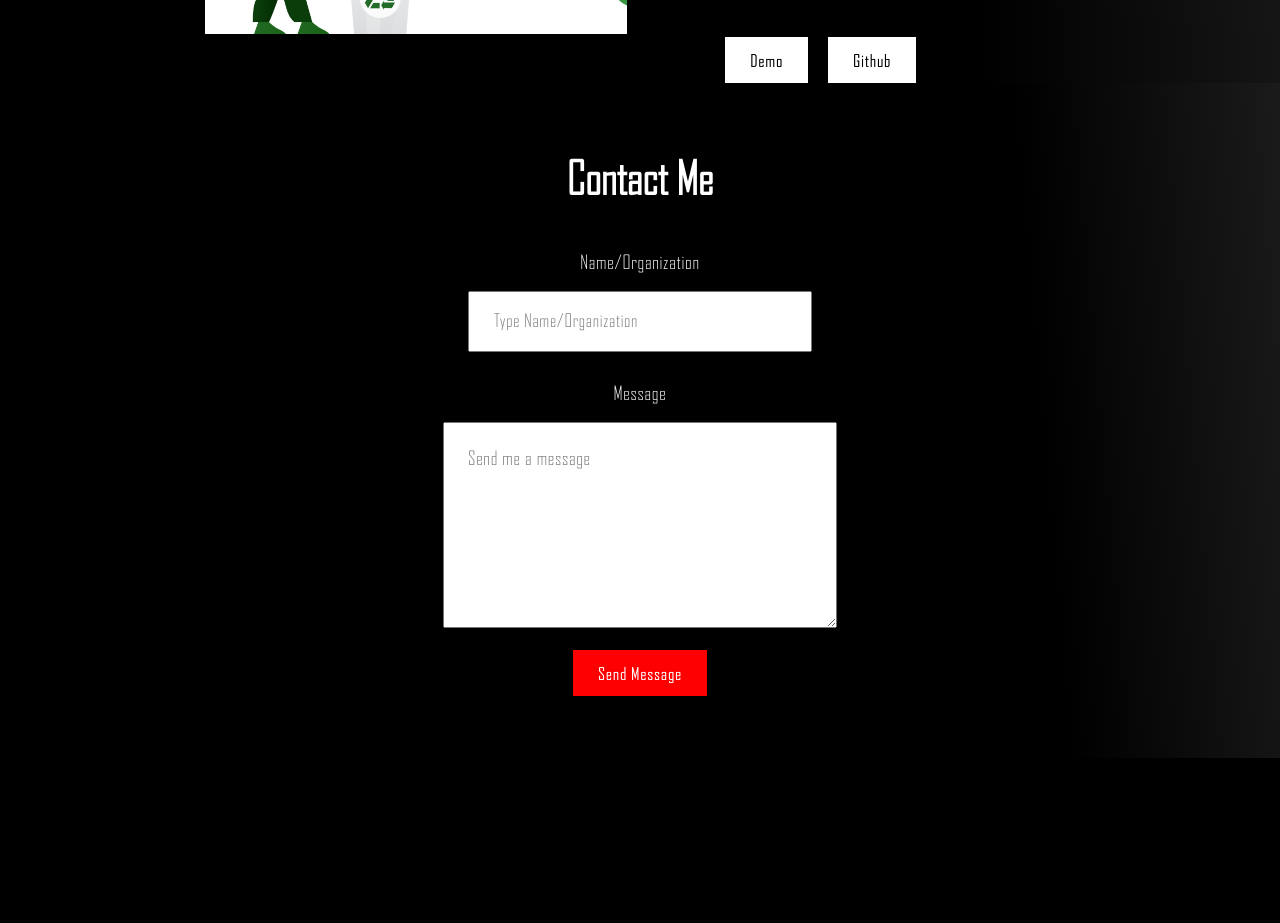
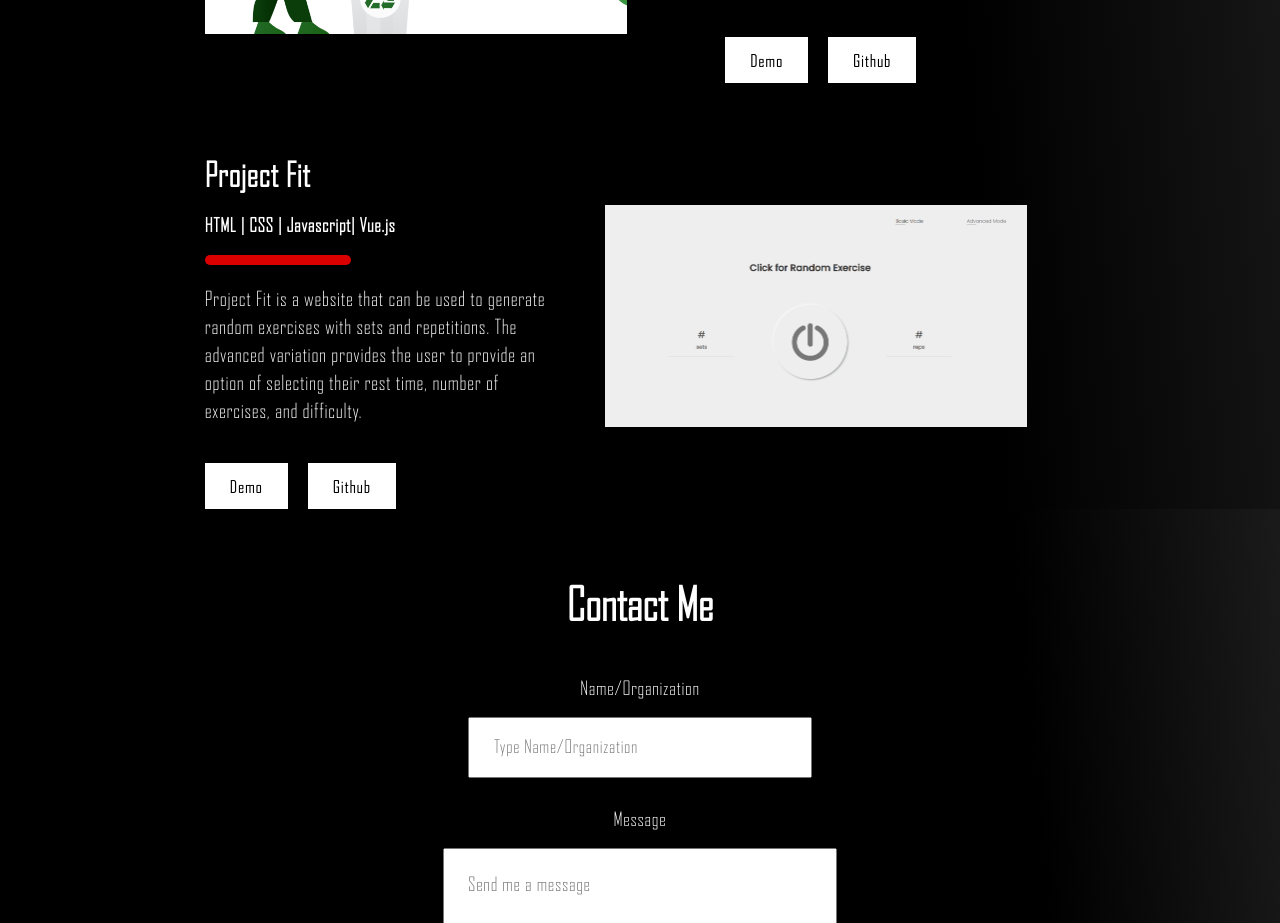
Before and after one commit to Ara-O/Portfolio-Website, a Vue app: page / in a window 1280 px wide. Shown: the part 2500-3423 px from the top of the page. Before the commit the page ends 3258 px from the top, so only its background shows below. Built offline with nearby package versions, Linux system fonts and the light colour scheme.

Commit message:
Updated projects. Design tweaks

```diff
--- a/src/components/contactspage.vue
+++ b/src/components/contactspage.vue
@@ -57,7 +57,7 @@ main {
   // padding-top: 90px;
   column-gap: 250px;
   height: auto;
-  // justify-content: center;
+  justify-content: center;
 }
 
 .contactmetext {
@@ -66,7 +66,7 @@ main {
 }
 
 .form-section {
-  margin-left: 194px;
+  //margin-left: 194px;
   padding-bottom: 62px;
 }
 
@@ -106,13 +106,12 @@ main {
   padding: 20px 50px;
   overflow: hidden;
   position: relative;
-  transform: rotate3d(92, 0, -81, 74deg);
   transition: all 750ms ease-in-out;
 }
 
-.businesscard:hover {
-  transform: rotate3d(1, 1, 1, 360deg);
-}
+// .businesscard:hover {
+//   transform: rotate3d(1, 1, 1, 360deg);
+// }
 .extras {
   font-size: 21px;
   letter-spacing: 0.7px;
@@ -120,11 +119,11 @@ main {
 }
 
 .mylogo {
-  position: absolute;
-  width: 242px;
-  right: -43px;
-  bottom: -5px;
-  filter: contrast(6.5) brightness(3.5);
+    position: absolute;
+    width: 242px;
+    right: -21px;
+    bottom: 0px;
+    filter: contrast(6.5) brightness(3.5);
 }
 
 .businesscard h3 a {
--- a/src/components/home.vue
+++ b/src/components/home.vue
@@ -54,6 +54,7 @@
     <h2 style="font-size: 50px; text-align: center; margin-bottom: -8px">
       Projects
     </h2>
+    <h4 class="interaction-note">Interact with the demos to the left</h4>
 
     <!-- MAIN CAROUSEL -->
 
@@ -163,6 +164,22 @@
           </template>
         </project>
       </section>
+      <!-- FOURTH PROJECT -->
+      <section class="project2">
+        <project
+          githuburl="https://github.com/Ara-O/Project_Fit"
+          demourl="https://project-fit.netlify.app/"
+          iframeurl="https://project-fit.netlify.app/"
+          previewurl="project4-preview.png"
+        >
+          <template #projectname>Project Fit</template>
+          <template #toolsused>HTML | CSS | Javascript| Vue.js</template>
+          <template #description>
+            Project Fit is a website that can be used to generate random exercises with sets and repetitions.
+            The advanced variation provides the user to provide an option of selecting their rest time, number of exercises, and difficulty.
+          </template>
+        </project>
+      </section>
 
     </div>
   </section>
@@ -217,8 +234,15 @@ export default {
           desc: "Simulated the landing page of a service designed to reduce food waste  by alerting users whenever their grocery items are about to expire ",
           demo: "https://hungry-yonath-796229.netlify.app",
           github: "https://github.com/Ara-O/Perishabl",
+        },
+        {
+          iframe: "https://project-fit.netlify.app/",
+          projectname: "Project Fit",
+          tools: "HTML | CSS | Javascript | Vue.js",
+          desc: "Project Fit is a website that can be used to generate random exercises with sets and repetitions.The advanced variation provides the user to provide an option of selecting their rest time, number of exercises, and difficulty.",
+          demo: "https://project-fit.netlify.app/",
+          github: "https://github.com/Ara-O/Project_Fit",
         }
-
       ],
     };
   },
--- a/src/styles/home.scss
+++ b/src/styles/home.scss
@@ -277,6 +277,13 @@ section.project2 {
   display: none;
 }
 
+.interaction-note{
+  text-align: center;
+  font-size: 24px;
+  margin-bottom: -3px;
+  font-weight: 100;
+}
+
 @media (max-width: 1500px) {
   .bothprojects {
     column-gap: 450px;
@@ -341,6 +348,10 @@ section.project2 {
   .iframes iframe {
     display: none;
   }
+
+  .interaction-note{
+    display: none;
+  }
 }
 
 @media (max-width: 1384px) {
@@ -384,6 +395,8 @@ section.project2 {
   .projects {
     background: linear-gradient(85deg, black 52%, #454545 150%);
   }
+
+
 }
 
 @media (max-width: 1130px) {
@@ -429,6 +442,8 @@ section.project2 {
   .projectdesc {
     width: auto !important;
   }
+
+
 }
 
 @media (max-width: 600px) {
```
Also changed, not shown: src/assets/project4-preview.png (added).
